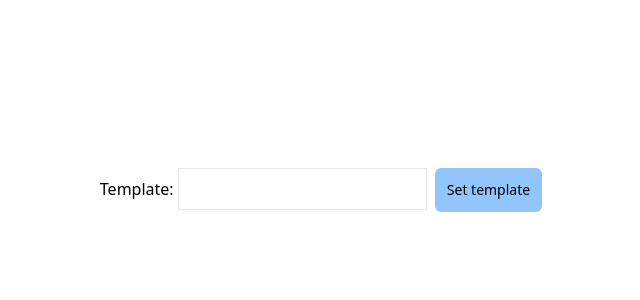
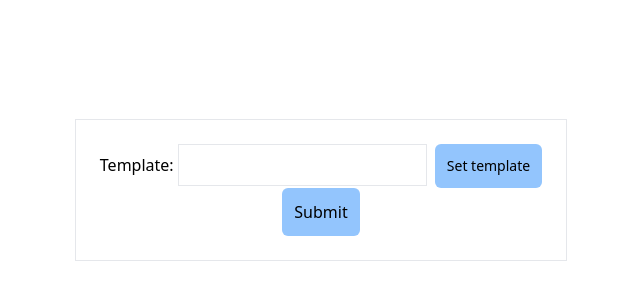
Before and after one commit to 0z-cryptik/Template-Message-Preview-System-FE, a Next.js app: page / in a window 1280 px wide. Shown: the part 210-510 px from the top of the page, without its empty margins (319-959 px from the left). Built offline with nearby package versions, Linux system fonts and the light colour scheme.

Commit message:
foundation set

```diff
--- a/app/ui/form.tsx
+++ b/app/ui/form.tsx
@@ -1,9 +1,11 @@
-import { useState } from "react";
+import React, { useState } from "react";
 
 export const Form = () => {
   const [template, setTemplate] = useState("");
   const [variables, setVariables] = useState<string[]>([]);
-  const [templateIsSet, setTemplateIsSet] = useState(false);
+  const [payloadObj, setPayloadObj] = useState<{
+    [key: string]: string;
+  }>({});
 
   const extractVariables = () => {
     const variablePattern: RegExp = /{{(.*?)}}/g;
@@ -12,14 +14,51 @@ export const Form = () => {
     // each match is an array such that match[0] is the whole string, while match[1] is the matched word itself
     const matchesArr = [...matches].map((match) => match[1]);
     setVariables(matchesArr);
+    initializePayload(matchesArr);
   };
 
-  if (templateIsSet) {
-    extractVariables();
-  }
+  // an object is created with the keys being the variables and the values being empty strings, it is this object will eventually be sent to the server
+  const initializePayload = (variables: string[]) => {
+    const initialObj = variables.reduce((accumulator, variable) => {
+      accumulator[variable] = "";
+      return accumulator;
+    }, {} as { [key: string]: string });
+
+    setPayloadObj(initialObj);
+  };
+
+  // here the object is updated with the values inputed on the browser
+  const updatePayload = (e: React.ChangeEvent<HTMLInputElement>) => {
+    setPayloadObj((prevValues) => {
+      return {
+        ...prevValues,
+        // the name and value of the input element that triggers the onChange event will be spread into the object
+        [e.target.name]: e.target.value
+      };
+    });
+  };
+
+  const handleSubmit = async (e: React.FormEvent) => {
+    e.preventDefault();
+
+    try {
+      const response = await fetch("someURL", {
+        method: "POST",
+        headers: { "Content-Type": "application/json" },
+        body: JSON.stringify(payloadObj)
+      });
+
+      const responseJson = await response.json();
+      console.log(responseJson);
+    } catch (err) {
+      console.error("error submitting form", err);
+    }
+  };
 
   return (
-    <form>
+    <form
+      onSubmit={handleSubmit}
+      className="border p-6">
       <label htmlFor="template">Template: </label>
       <input
         id="template"
@@ -29,12 +68,40 @@ export const Form = () => {
           setTemplate(e.target.value);
         }}
       />
-      <button className="bg-blue-300 rounded-md p-3 text-sm ml-2"
-        onClick={() => {
-          setTemplateIsSet(true);
+      <button
+        className="bg-blue-300 rounded-md p-3 text-sm ml-2"
+        onClick={(e) => {
+          e.preventDefault();
+          extractVariables();
         }}>
         Set template
       </button>
+
+      <>
+        {variables.map((variable, i) => {
+          return (
+            <div
+              key={i}
+              className="mt-3">
+              <label htmlFor={variable}>{variable}: </label>
+              <input
+                className="border mb-3"
+                name={variable}
+                id={variable}
+                onChange={updatePayload}
+              />
+            </div>
+          );
+        })}
+      </>
+
+      <center>
+        <button
+          type="submit"
+          className="mx-auto bg-blue-300 rounded-md p-3">
+          Submit
+        </button>
+      </center>
     </form>
   );
 };
```
